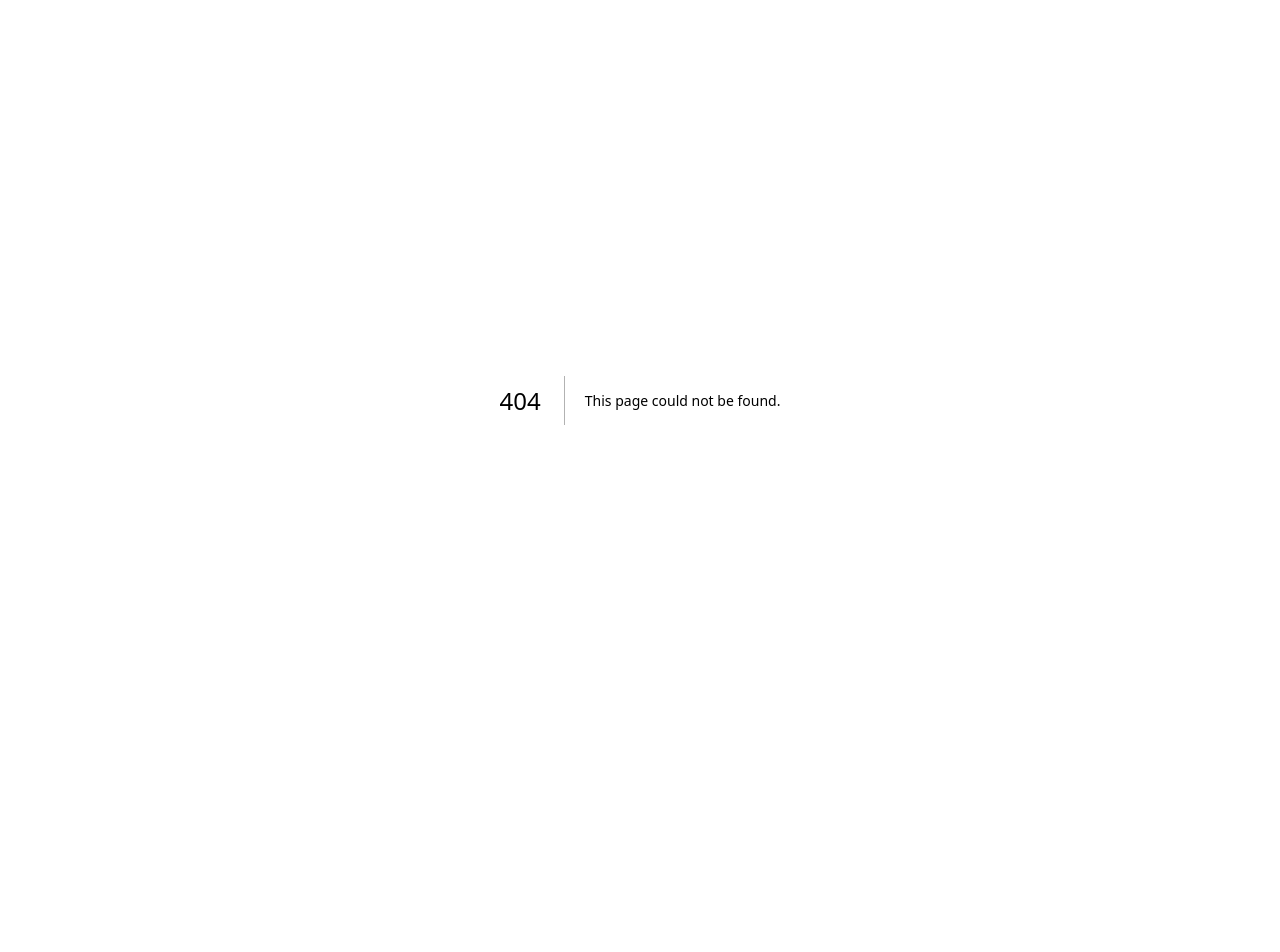
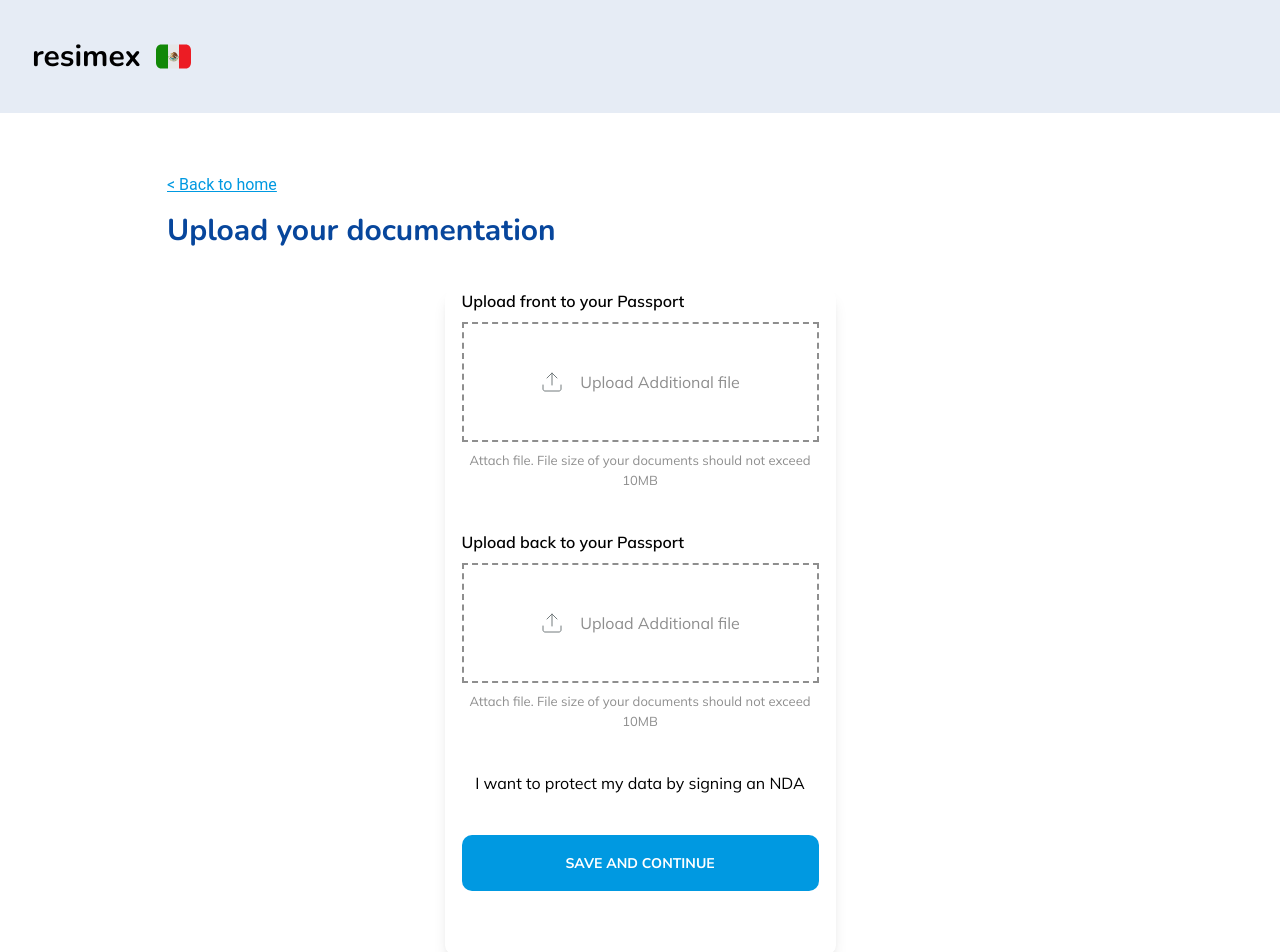
Before and after one commit to CarolinaVrl/CoWorkingLab, a Next.js app: page /application/steps/stepsYourLoadInfo in a window 1280 px wide. Before the commit this address had no page. Shown: the top 952 px of the page. Before the commit the page ends 800 px from the top, so only its background shows below. Built offline with nearby package versions, Linux system fonts and the light colour scheme.

Commit message:
feat: step upload file

```diff
--- /dev/null
+++ b/components/StepLoadInfo.tsx
@@ -0,0 +1,69 @@
+import Image from 'next/image';
+import Link from 'next/link';
+import upload from '../public/upload.svg';
+function StepLoadInfo() {
+  return (
+    <div className="w-full md:px-[150px] ">
+      <div className="flex flex-col items-center justify-center gap-10 py-[60px] px-[17px]">
+        <section className=" flex flex-col gap-4 w-full">
+          <Link
+            href="/"
+            className="font-normal underline decoration-solid text-mulish text-blueLight"
+          >
+            {`< Back to home`}
+          </Link>
+          <div className="text-left">
+            <h2 className="text-blueDark text-3xl font-bold font-nunito ">
+              Upload your <br className="md:hidden" />
+              documentation
+            </h2>
+          </div>
+        </section>
+        <section className="rounded-[10px] w-[391px] shadow-lg  font-mulish  flex flex-col px-[17px] gap-10 pb-16 items-center text-left">
+          <div className="flex flex-col gap-[9px]">
+            <h3 className="font-mulish font-semibold">
+              Upload front to your Passport
+            </h3>
+            <div className="w-full h-[120px] flex items-center justify-center gap-4 border-[#8e8e8e] border-dashed border-2 ">
+              <Image alt="" height={24} width={24} src={upload} />
+              <h3 className="text-base text-[#8e8e8e] font-normal">
+                Upload Additional file
+              </h3>
+            </div>
+            <h3 className="text-[#8E8E8E] text-[13px] text-center">
+              Attach file. File size of your documents should not exceed 10MB
+            </h3>
+          </div>
+          <div className="flex flex-col gap-[9px]">
+            <h3 className="font-mulish font-semibold">
+              Upload back to your Passport
+            </h3>
+            <div className="w-full h-[120px] flex items-center justify-center gap-4 border-[#8e8e8e] border-dashed border-2 ">
+              <Image alt="" height={24} width={24} src={upload} />
+              <h3 className="text-base text-[#8e8e8e] font-normal">
+                Upload Additional file
+              </h3>
+            </div>
+            <h3 className="text-[#8E8E8E] text-[13px] text-center">
+              Attach file. File size of your documents should not exceed 10MB
+            </h3>
+          </div>
+          <div>
+            <h3>I want to protect my data by signing an NDA</h3>
+          </div>
+          <button
+            className="text-white w-full text-sm h-[55.92px] rounded-[10px] bg-blueLight text-mulish font-bold"
+            type="submit"
+          >
+            SAVE AND CONTINUE
+          </button>
+        </section>
+        <h2 className="text-blueDark text-xl underline font-bold font-nunito">
+          Why is important this information?
+        </h2>
+      </div>
+    </div>
+  );
+}
+
+export default StepLoadInfo;
--- a/components/StepsPersonalInfo.tsx
+++ b/components/StepsPersonalInfo.tsx
@@ -11,7 +11,7 @@ function StepsPersonalInfo() {
 
   return (
     <div
-      className="flex items-center justify-center md:flex items-center justify-center
+      className="flex items-center justify-center md:flex px-[150px] items-center justify-center
     "
     >
       <div className="flex flex-col items-center justify-center gap-10 py-[60px]">
@@ -124,11 +124,13 @@ function StepsPersonalInfo() {
         </section>
         <h2
           className="underline decoration-solid font-bold font-nunito text-center text-xl text-blueDark
-      md: hidden"
+      md:hidden"
         >
           Help & frequency questions
         </h2>
-        <ModalHelp />
+        <div className="md:hidden">
+          <ModalHelp />
+        </div>
       </div>
 
       <div className="hidden  md:flex relative flex-col p-8 gap-[26px] justify-center rounded-[10px] shadow-lg m-auto w-[285px] h-[380px]  bg-blueSky">
--- a/pages/application/application.tsx
+++ b/pages/application/application.tsx
@@ -6,7 +6,8 @@ export default function Home() {
       <div className="bg-red-200">HOLA mundo soy aplicationaaaaa</div>
       <li>
         <Link href="/">Volver Home</Link>
-        <Link href="/application/steps/stepsPersonalInfoPage">aaa</Link>
+        <Link href="/application/steps/stepsPersonalInfoPage">Step 1</Link>
+        <Link href="/application/steps/stepsYourLoadInfo">Step 2</Link>
       </li>
     </>
   );
--- /dev/null
+++ b/pages/application/steps/stepsYourLoadInfo.tsx
@@ -0,0 +1,12 @@
+import LayoutSteps from '@/Layout/LayoutSteps';
+import StepLoadInfo from '@/components/StepLoadInfo';
+
+function stepsYourLoadInfo() {
+  return (
+    <LayoutSteps>
+      <StepLoadInfo />
+    </LayoutSteps>
+  );
+}
+
+export default stepsYourLoadInfo;
```
Also changed, not shown: public/upload.svg (added).
